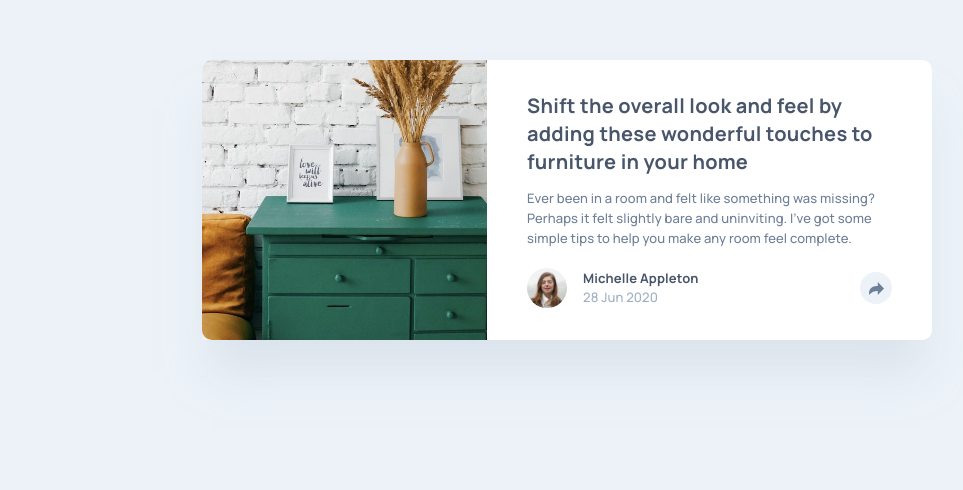
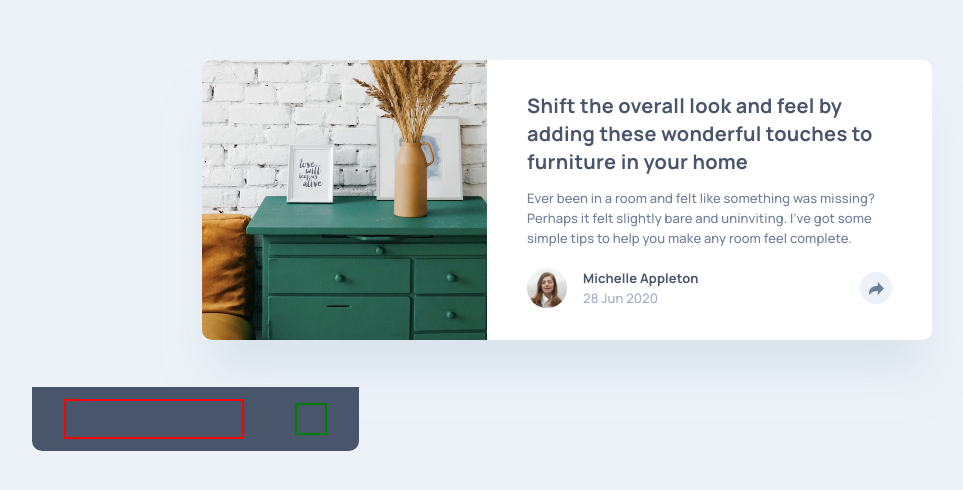
Before and after one commit to Madmanden/article-preview-component, a plain HTML site: page index.html in a window 1280 px wide. Shown: the part 200-690 px from the top of the page, without its empty margins (73-1036 px from the left). Drawn offline with Linux system fonts and the light colour scheme.

Commit message:
update style

```diff
--- a/css/style.scss
+++ b/css/style.scss
@@ -117,6 +117,7 @@ body {
   &__date {
     color: $grayish-blue;
     letter-spacing: 0.12px;
+    line-height: 20px;
   }
 
   &__share {
@@ -128,6 +129,7 @@ body {
     background: url("../images/icon-share.svg") no-repeat center;
     background-color: $light-grayish-blue;
     border-radius: 50%;
+    //z-index: 1;
   }
 
   &__share:hover {
@@ -137,15 +139,35 @@ body {
   }
 
   &__social {
-    display: none;
-    position: absolute; //??
+    display: flex;
+    position: absolute;
     top: 587px;
-    left: 165px;
-    height: 64px;
+    left: 105px;
+    //height: 64px;
     width: 327px;
     background-color: $dark-grayish-blue;
     border-bottom-left-radius: 10px;
     border-bottom-right-radius: 10px;
+    padding: 12px 32px;
+  }
+
+  &__social__icons {
+    display: flex;
+    //justify-content: center;
+    //align-items: center;
+    margin: auto 0;
+    height: 40px; // DESKTOP?
+    width: 180px;
+    border: 2px solid red;
+  }
+
+  &__share__icon {
+    display: flex;
+    margin: auto 0;
+    margin-left: auto;
+    height: 32px;
+    width: 32px;
+    border: 2px solid green;
   }
 }
 
--- a/index.html
+++ b/index.html
@@ -35,7 +35,10 @@
           </div>
         </div>
         <div class="card__share"></div>
-        <div class="card__social"></div>
+        <div class="card__social">
+          <div class="card__social__icons"></div>
+          <div class="card__share__icon"></div>
+        </div>
       </div>
     </section>
   </main>
```
Also changed, not shown: css/style.css, 1 other file.
